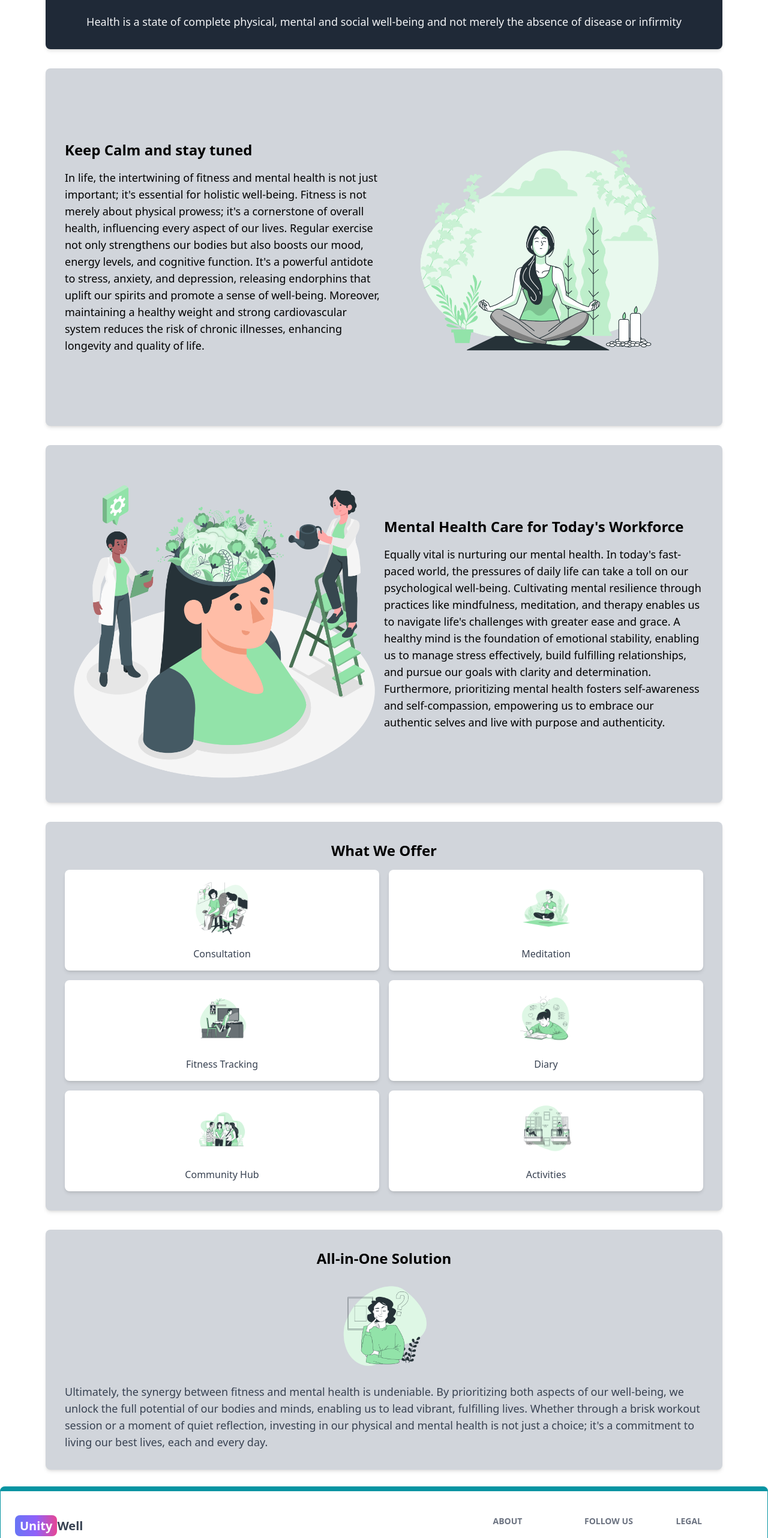
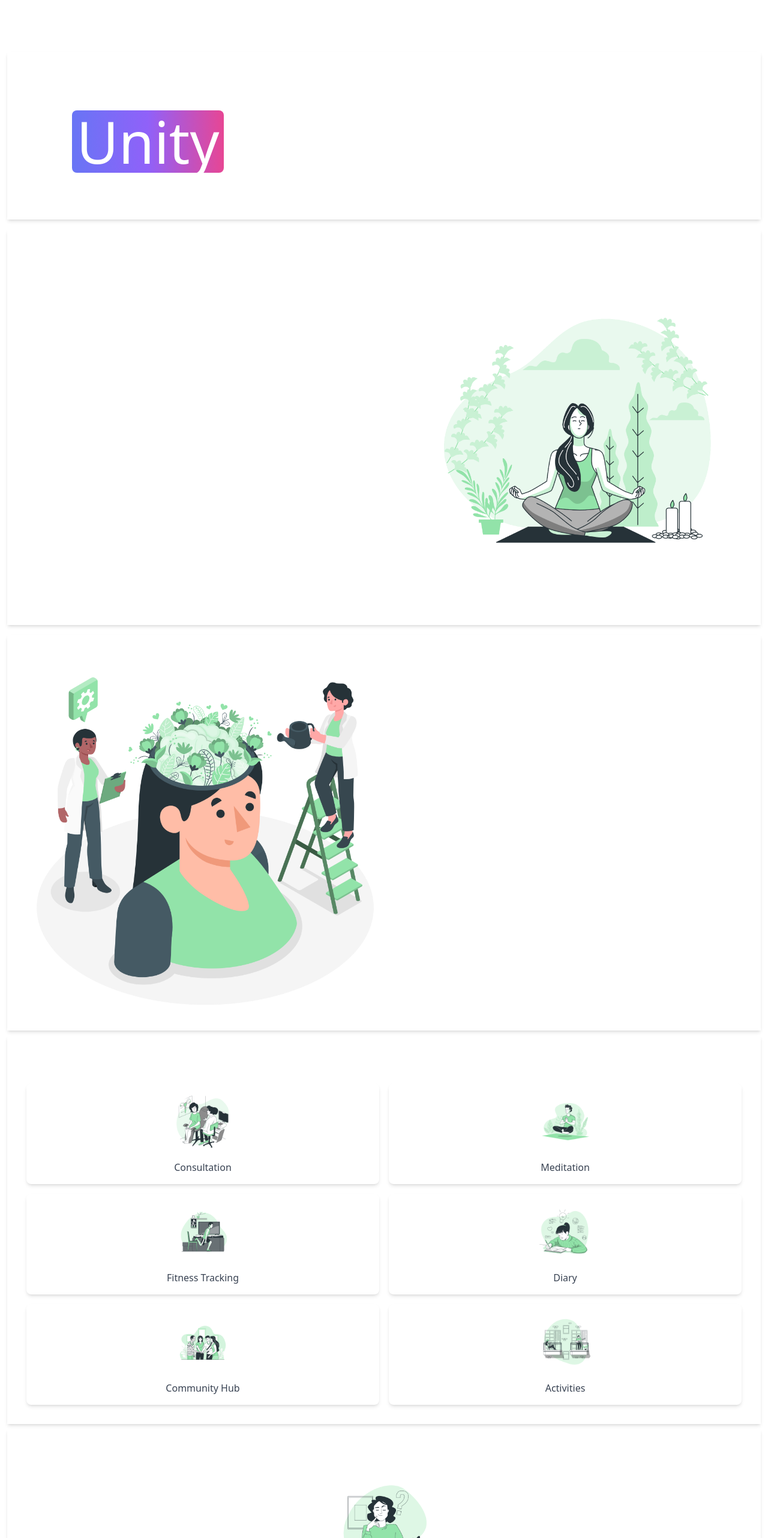
Before and after one commit to yashcode77/Unity-Well, a React (Vite) app in the folder client/: page / in a window 1280 px wide. Shown: the part 102-2666 px from the top of the page at 60% size. Built offline with nearby package versions, Linux system fonts and the light colour scheme; no server answers; sample sign-in values are in the browser's storage.

Commit message:
edit landing page

```diff
--- a/client/src/assets/ChatWindow.css
+++ b/client/src/assets/ChatWindow.css
@@ -1,99 +1,71 @@
-.message.user {
-  align-self: flex-end;
-  background-color: #bdc2ce;
-  color: #000;
+.chat-window {
+  position: fixed;
+  bottom: 20px;
+  right: 20px;
+  width: 300px;
+  min-height: 450px;
+  border-radius: 8px;
+  background-color: #fff;
+  box-shadow: 0px 2px 10px rgba(0, 0, 0, 0.1);
+  display: flex;
+  flex-direction: column;
 }
 
-.message.user p {
-  color: #000;
-}
-
-.message.ai {
-  align-self: flex-start;
-  background-color: #333;
-  color: #fff;
-}
-
-.message.ai p {
-  color: #fff;
-}
-
-.time {
-  font-size: 12px;
-  color: #fff;
-}
-
-.time.user {
-  color: #000;
+.chat-container {
+  flex: 1;
+  overflow-y: auto;
+  padding: 10px;
 }
 
 .input-box {
-  margin-top: 10px;
+  padding: 10px;
+  background-color: #f0f0f0;
+  border-top: 1px solid #ccc;
+  border-radius: 0 0 8px 8px;
+  max-width: 5px; /* Adjusted */
+  margin: 0;
+  width: 100%;
 }
 
-/* Updated styles for dark mode and full screen */
-
-/* Dark Mode */
-body.dark-mode {
-  background-color: #1f1f1f;
-  color: #fff;
+.input-container input {
+  flex: 1;
+  padding: 8px;
+  border: none;
+  border-radius: 5px;
+  margin-right: 10px;
+  outline: none;
+  width: 100%;
 }
 
-.chat-window {
-  width: 1295px;
-  height: 80vh;
-  display: flex;
-  flex-direction: column;
-  justify-content: space-between;
-  background-color: #2c2c2c;
-  padding: 20px;
+.input-container button {
+  padding: 8px 15px;
+  border: none;
+  border-radius: 5px;
+  background-color: #007bff;
+  color: #fff;
+  cursor: pointer;
+  outline: none;
 }
 
-.chat-container {
-  flex-grow: 1;
-  overflow-y: auto;
+.input-container button:disabled {
+  background-color: #ccc;
+  cursor: not-allowed;
 }
 
-.message {
-  padding: 12px;
-  margin-bottom: 16px;
-  border-radius: 8px;
-  border: 1px solid #616060;
+.loading-spinner {
+  border: 2px solid #007bff;
+  border-radius: 50%;
+  border-top: 2px solid transparent;
+  width: 20px;
+  height: 20px;
+  animation: spin 1s linear infinite;
 }
 
-/* Light Mode */
-body.light-mode {
-  background-color: #f5f5f5;
-  color: #333;
+@keyframes spin {
+  0% {
+    transform: rotate(0deg);
+  }
+  100% {
+    transform: rotate(360deg);
+  }
 }
-
-/* Full Screen */
-.full-screen .chat-window {
-  width: 100vw;
-  height: 100vh;
-  padding: 20px;
-}
-
-/* Additional styles for header */
-.header {
-  text-align: center;
-  /* background-color: #333; */
-  color: #fff;
-  padding: 20px;
-  padding-top: 5px;
-}
-
-.header h1 {
-  margin: 0;
-  font-size: 24px;
-}
-
-#chat-header {
-  display: flex;
-  justify-content: center;
-  align-items: end;
-}
-
-.message-text {
-  color: #fff;
-}
--- a/client/src/components/ChatWindow.jsx
+++ b/client/src/components/ChatWindow.jsx
@@ -104,8 +104,8 @@ const ChatWindow = () => {
           </div>
         ))}
       </div>
-      <div className='flex justify-center rounded-lg'>
-      <InputBox sendMessage={sendMessage} loading={loading} className='rounded-lg' />
+      <div className='flex rounded-lg w-10'>
+      <InputBox sendMessage={sendMessage} loading={loading} className='rounded-lg w-1' />
 
       </div>
     </div>
--- a/client/src/components/Footer.jsx
+++ b/client/src/components/Footer.jsx
@@ -13,15 +13,10 @@ export default function FooterCom() {
       <div className="w-full max-w-7xl mx-auto">
         <div className="grid w-full justify-between sm:flex md:grid-cols-1">
           <div className="mt-5">
-            <Link
-              to="/"
-              className="self-center whitespace-nowrap text-lg sm:text-xl font-semibold dark:text-white"
-            >
-              <span className="px-2 py-1 bg-gradient-to-r from-indigo-500 via-purple-500 to-pink-500 rounded-lg text-white">
+          <span className="px-2 py-1 bg-gradient-to-r from-indigo-500 via-purple-500 to-pink-500 rounded-lg text-white">
                 Unity
               </span>
                Well
-            </Link>
           </div>
           <div className="grid grid-cols-2 gap-8 mt-4 sm:grid-cols-3 sm:gap-6">
             <div>
--- a/client/src/components/InputBox.jsx
+++ b/client/src/components/InputBox.jsx
@@ -16,7 +16,7 @@ const InputBox = ({ sendMessage, loading }) => {
       <input
         disabled={loading}
         type="text"
-        className="form-control text-black rounded-xl w-96"
+        className="form-control text-black rounded-xl"
         placeholder="Type a message..."
         value={loading ? "Loading..." : input}
         onChange={(e) => setInput(e.target.value)}
--- a/client/src/pages/Home.jsx
+++ b/client/src/pages/Home.jsx
@@ -54,18 +54,40 @@ export default function Home() {
 
   return (
     <div>
-      <div className="max-w-6xl mx-auto p-3 flex flex-col gap-8 py-7">
+      <div className="max-w-7xl mx-auto p-3 flex flex-col gap-2 text-white">
         {/* Quote Section */}
-        <QuoteSection quote={quote} />
+        {/* <QuoteSection quote={quote} /> */}
+
+        {/* Mental Health Section */}
+        <AnimatedSection>
+          <div className="p-8 shadow-md flex items-center justify-between mt-28 h-90vh">
+            <div className="flex-shrink-0 w-1/2">
+            <div className="mt-5 flex justify-center items-center text-8xl">
+              <span className="px-2 py-1 bg-gradient-to-r from-indigo-500 via-purple-500 to-pink-500 rounded-lg text-white">
+                Unity
+              </span>
+               Well
+          </div>
+            </div>
+            <div className="flex-shrink-0 w-1/2">
+              <h2 className="text-2xl font-semibold mb-4 text-left text-white">
+                Welcome to Unity Well
+              </h2>
+              <p className="mt-4 text-white text-lg">
+                Lorem ipsum dolor sit amet consectetur adipisicing elit. Facilis aspernatur veritatis minus cum at exercitationem ipsam dolorum eaque praesentium? Velit ducimus ullam deleniti atque ut quod adipisci optio, voluptates eius nulla rerum natus distinctio aut molestiae id, voluptas fugiat quibusdam temporibus quis! Accusantium autem veniam minima culpa aliquam, nihil asperiores!
+              </p>
+            </div>
+          </div>
+        </AnimatedSection>
 
         {/* New Section */}
         <AnimatedSection>
-          <div className="bg-gray-300 p-8 rounded-lg shadow-md flex items-center justify-between">
+          <div className=" p-8  shadow-md flex items-center justify-between gap-8 my-2 ">
             <div className="flex-shrink-0 w-1/2">
-              <h2 className="text-2xl font-semibold mb-4 text-black">
+              <h2 className="text-2xl font-semibold mb-4 text-white">
                 Keep Calm and stay tuned
               </h2>
-              <p className="text-black text-lg">
+              <p className="text-lg">
                 In life, the intertwining of fitness and mental health is not just
                 important; it's essential for holistic well-being. Fitness is not
                 merely about physical prowess; it's a cornerstone of overall
@@ -91,7 +113,7 @@ export default function Home() {
 
         {/* Mental Health Section */}
         <AnimatedSection>
-          <div className="bg-gray-300 p-8 rounded-lg shadow-md flex items-center justify-between">
+          <div className="p-8 shadow-md flex items-center justify-between">
             <div className="flex-shrink-0 w-1/2">
               <img
                 src={MentalHealthImage2}
@@ -100,10 +122,10 @@ export default function Home() {
               />
             </div>
             <div className="flex-shrink-0 w-1/2">
-              <h2 className="text-2xl font-semibold mb-4 text-left text-black">
+              <h2 className="text-2xl font-semibold mb-4 text-left text-white">
                 Mental Health Care for Today's Workforce
               </h2>
-              <p className="mt-4 text-black text-lg">
+              <p className="mt-4 text-white text-lg">
                 Equally vital is nurturing our mental health. In today's
                 fast-paced world, the pressures of daily life can take a toll on
                 our psychological well-being. Cultivating mental resilience
@@ -122,8 +144,8 @@ export default function Home() {
 
         {/* What We Offer Section */}
         <AnimatedSection>
-          <div className="bg-gray-300 p-8 rounded-lg shadow-md">
-            <h2 className="text-2xl font-semibold mb-4 text-center text-black">
+          <div className="p-8 shadow-md">
+            <h2 className="text-2xl font-semibold mb-4 text-center text-white">
               What We Offer
             </h2>
             <div className="grid grid-cols-2 gap-4">
@@ -139,8 +161,8 @@ export default function Home() {
 
         {/* All-in-One Solution Section */}
         <AnimatedSection>
-          <div className="bg-gray-300 p-8 rounded-lg shadow-md">
-            <h2 className="text-2xl font-semibold mb-4 text-center text-black">
+          <div className="p-8 shadow-md">
+            <h2 className="text-2xl font-semibold mb-4 text-center text-white">
               All-in-One Solution
             </h2>
             <div className="flex justify-center">
@@ -151,7 +173,7 @@ export default function Home() {
                 style={{ maxWidth: "10rem" }}
               />
             </div>
-            <p className="mt-4 text-gray-700 text-lg">
+            <p className="mt-4 text-white text-lg">
               Ultimately, the synergy between fitness and mental health is
               undeniable. By prioritizing both aspects of our well-being, we
               unlock the full potential of our bodies and minds, enabling us to
```
